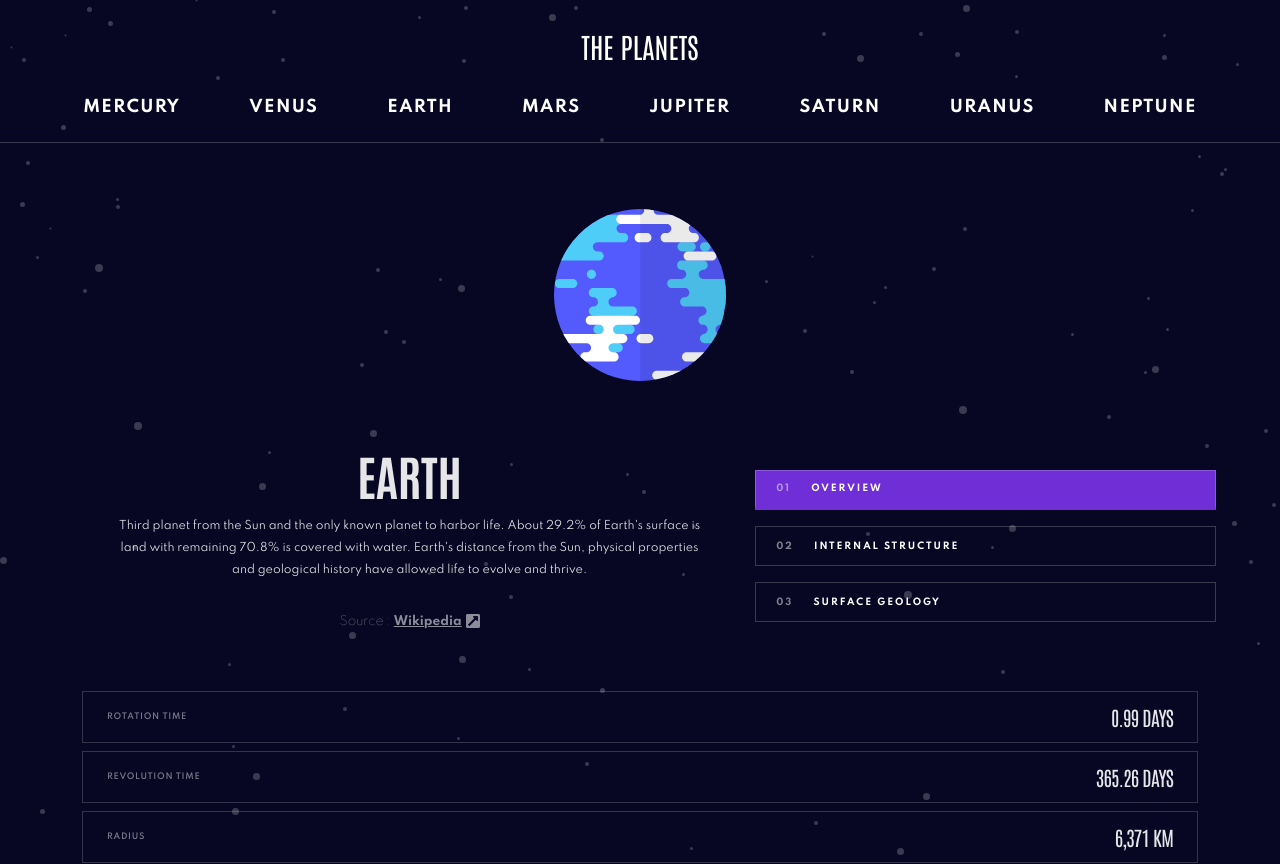
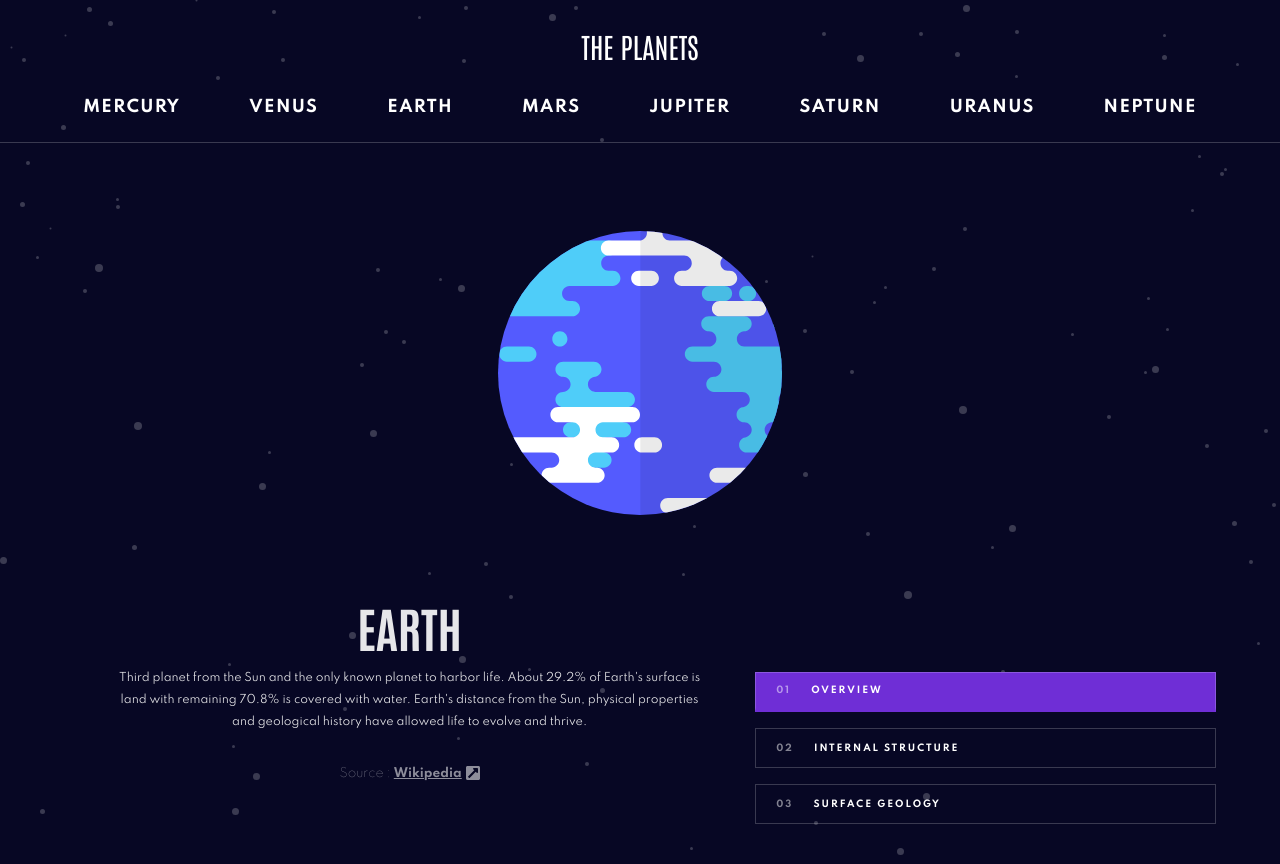
Before and after one commit to philosophy-flow/planets-fact-app, a React (Create React App) app: page /Earth in a window 1280 px wide. Shown: the top 864 px of the page. Built offline with nearby package versions, Linux system fonts and the light colour scheme.

Commit message:
adding tablet planet image styles

```diff
--- a/src/components/Planet/Planet.css
+++ b/src/components/Planet/Planet.css
@@ -185,4 +185,21 @@
   .saturn-btn.active {background-color: var(--saturn-color);}
   .uranus-btn.active {background-color: var(--uranus-color);}
   .neptune-btn.active {background-color: var(--neptune-color);}
+
+
+  .planet-image-container {
+    height: 28.75rem;
+  }
+  .mercury-image {width: 11.5rem;}
+  .venus-image {width: 15.875rem;}
+  .earth-image {width: 17.812rem;}
+  .mars-image {width: 13.375rem;}
+  .jupiter-image {width: 23rem;}
+  .saturn-image {width: 26.375rem;}
+  .uranus-image {width: 18.125rem;}
+  .neptune-image {width: 17.812rem;}
+
+  .planet-geology {
+    width: 5rem;
+  }
 }
```
